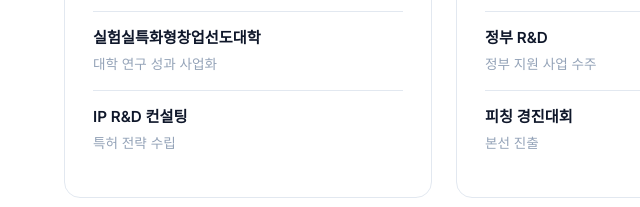
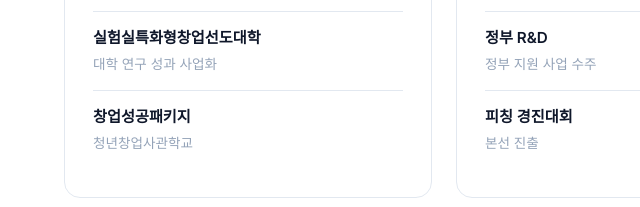
Before and after one commit to ilwoongpark89/PIOST, a plain HTML site: page index.html in a window 1280 px wide. Shown: the part 8533-8740 px from the top of the page, 0-640 px from the left. Drawn offline with Linux system fonts and the light colour scheme; animation ran at ten frames a second.

Commit message:
사업화 Track Record 업데이트: IP R&D 컨설팅 → 창업성공패키지/청년창업사관학교
Co-Authored-By: Claude Opus 4.6 (1M context) <noreply@anthropic.com>

```diff
--- a/index.html
+++ b/index.html
@@ -552,8 +552,8 @@
                             <span class="program-desc">Innovation Lab commercialization support</span>
                         </li>
                         <li>
-                            <span class="program-name">IP R&D Strategy Consulting</span>
-                            <span class="program-desc">Intellectual property portfolio development</span>
+                            <span class="program-name">Startup Success Package</span>
+                            <span class="program-desc">Youth Startup Academy</span>
                         </li>
                     </ul>
                 </div>
--- a/script.js
+++ b/script.js
@@ -127,8 +127,8 @@ document.addEventListener('DOMContentLoaded', function() {
             program1Desc: "PIOST Inc. established",
             program2Name: "Lab Startup Program",
             program2Desc: "University research commercialization",
-            program3Name: "IP R&D Consulting",
-            program3Desc: "Patent strategy development",
+            program3Name: "Startup Success Package",
+            program3Desc: "Youth Startup Academy",
             investFunding: "Investment & Funding",
             program4Name: "IR Activities",
             program4Desc: "Regular investor relations",
@@ -319,8 +319,8 @@ document.addEventListener('DOMContentLoaded', function() {
             program1Desc: "㈜피오스트 설립 완료",
             program2Name: "실험실특화형창업선도대학",
             program2Desc: "대학 연구 성과 사업화",
-            program3Name: "IP R&D 컨설팅",
-            program3Desc: "특허 전략 수립",
+            program3Name: "창업성공패키지",
+            program3Desc: "청년창업사관학교",
             investFunding: "투자 유치",
             program4Name: "IR 활동",
             program4Desc: "투자자 대상 정기 IR",
```
